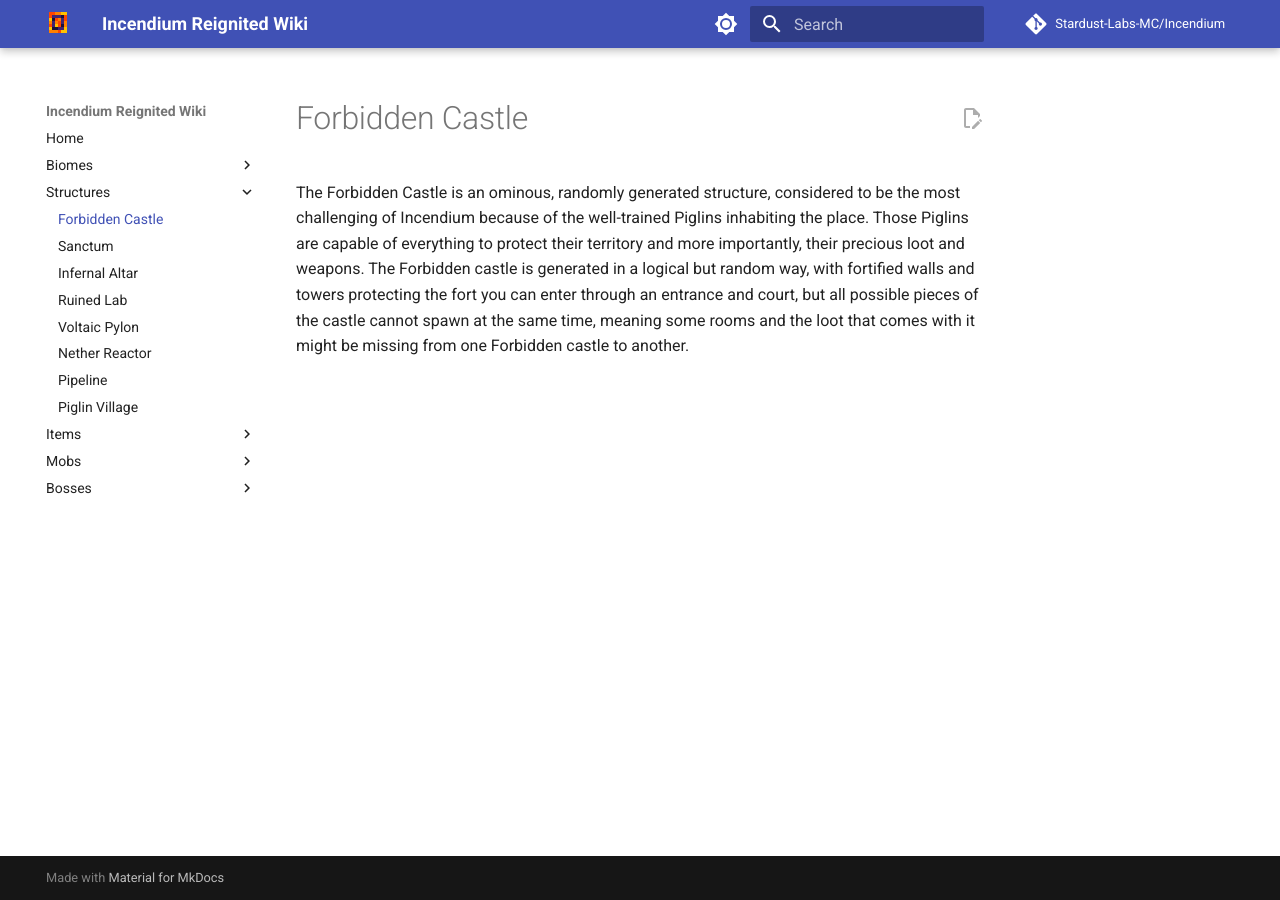
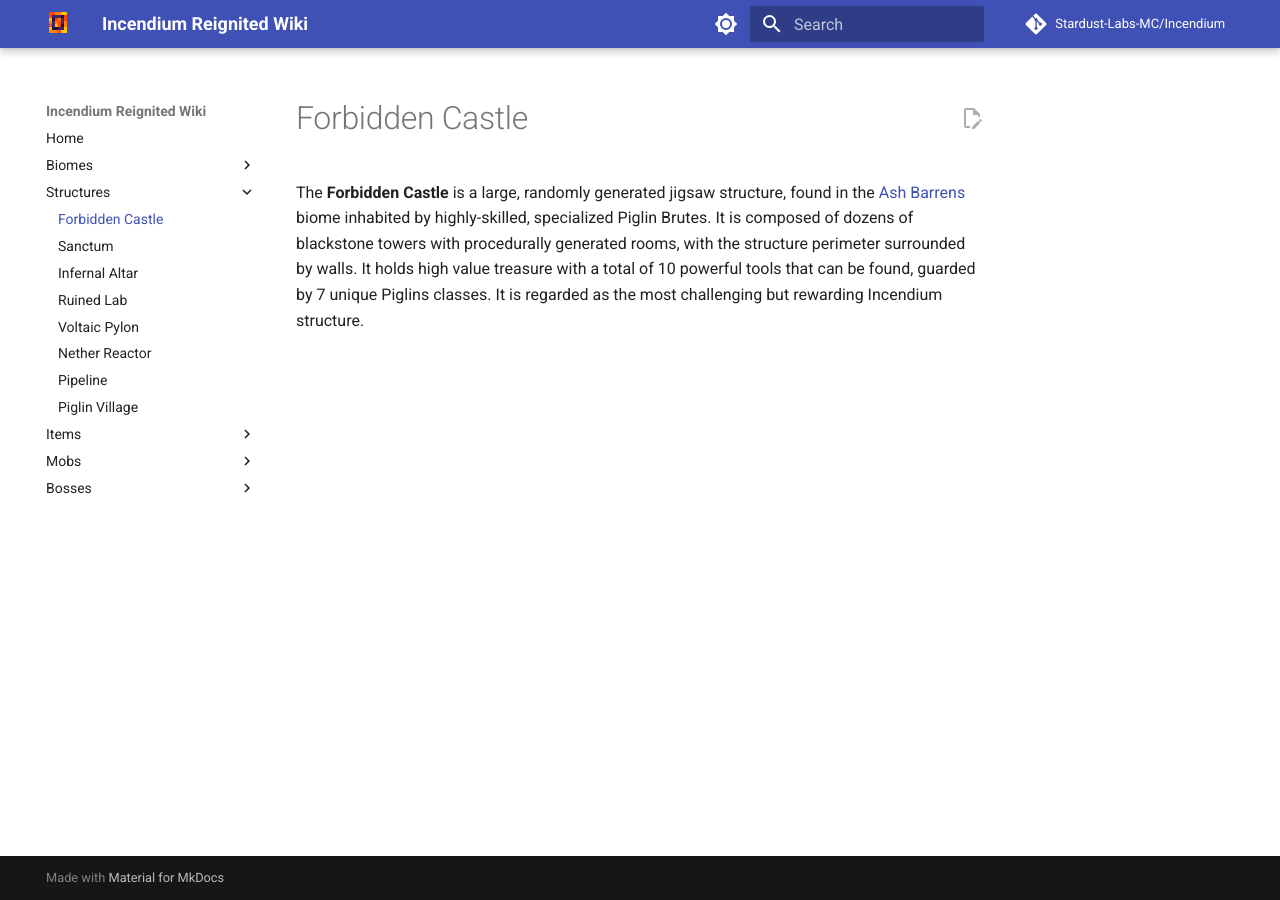
Before and after one commit to Stardust-Labs-MC/incendium-wiki, an MkDocs documentation site: the page built from docs/structures/forbidden-castle.md, in a window 1280 px wide. Built offline with MkDocs 1.6.1 and Material for MkDocs 9.7.7, drawn with Linux system fonts in a browser that asks for light colours; comment, search, counter and statistics services are not loaded.

Commit message:
Update forbidden-castle.md

```diff
--- a/docs/structures/forbidden-castle.md
+++ b/docs/structures/forbidden-castle.md
@@ -1,3 +1,3 @@
 # Forbidden Castle
 
-The Forbidden Castle is an ominous, randomly generated structure, considered to be the most challenging of Incendium because of the well-trained Piglins inhabiting the place. Those Piglins are capable of everything to protect their territory and more importantly, their precious loot and weapons. The Forbidden castle is generated in a logical but random way, with fortified walls and towers protecting the fort you can enter through an entrance and court, but all possible pieces of the castle cannot spawn at the same time, meaning some rooms and the loot that comes with it might be missing from one Forbidden castle to another.
+The **Forbidden Castle** is a large, randomly generated jigsaw structure, found in the [Ash Barrens](https://stardust-labs-mc.github.io/incendium-wiki/biomes/ash-barrens) biome inhabited by highly-skilled, specialized Piglin Brutes. It is composed of dozens of blackstone towers with procedurally generated rooms, with the structure perimeter surrounded by walls. It holds high value treasure with a total of 10 powerful tools that can be found, guarded by 7 unique Piglins classes. It is regarded as the most challenging but rewarding Incendium structure.
```
